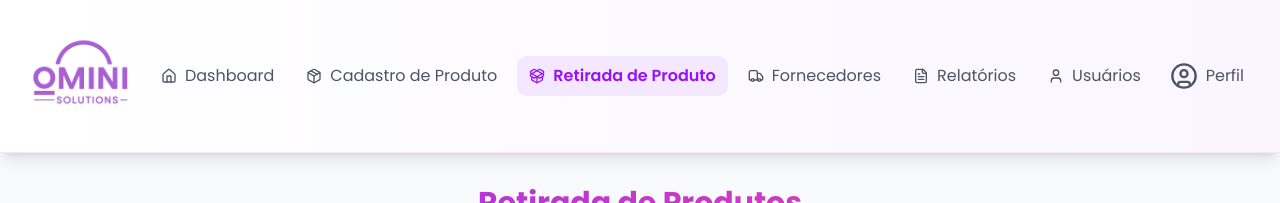
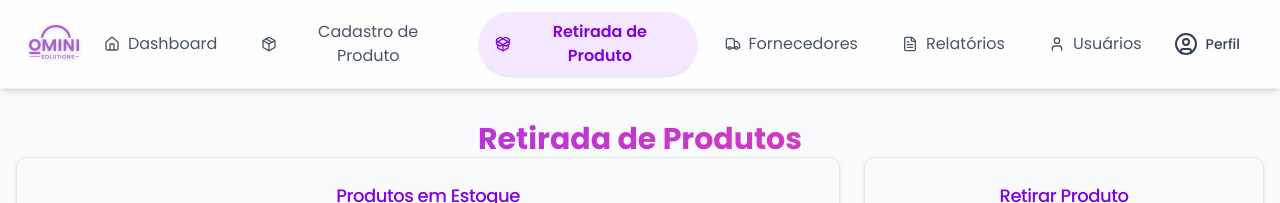
Before and after one commit to LucasMGcode/Omini, a React (Vite) app in the folder front/: page /withdraw-product in a window 1280 px wide. Shown: the top 203 px of the page. Built offline with nearby package versions, Linux system fonts and the light colour scheme; no server answers.

Commit message:
Aplica melhoria de design no Header

```diff
--- a/front/src/components/Header.tsx
+++ b/front/src/components/Header.tsx
@@ -1,64 +1,105 @@
-import { useState } from "react";
 import { Link, useLocation } from "react-router-dom";
-import { Search, User, Package, Home, FileText, PackageOpen, CircleUserIcon, Truck} from "lucide-react";
-
+import {
+  User,
+  Package,
+  Home,
+  FileText,
+  PackageOpen,
+  CircleUserIcon,
+  Truck,
+} from "lucide-react";
 
 const Header = () => {
   const location = useLocation();
-  const [searchQuery, setSearchQuery] = useState("");
 
   const isActive = (path: string) => {
-    return location.pathname === path ? "text-purple-600 font-semibold bg-purple-100 rounded-lg px-3 py-2" : "text-gray-600 hover:text-purple-600 hover:bg-purple-50 rounded-lg px-3 py-2 transition-all duration-300";
+    return location.pathname === path
+      ? "bg-purple-100 text-purple-700 font-semibold shadow-sm"
+      : "text-gray-600 hover:text-purple-600 hover:bg-purple-50";
   };
 
   return (
-    <header className="bg-gradient-to-r from-white to-purple-50 shadow-lg border-b border-purple-100">
-      <div className="container mx-auto px-6 py-4">
+    <header className="bg-white/80 backdrop-blur-md border-b border-purple-100 shadow-md">
+      <div className="container mx-auto px-6 py-3">
         <div className="flex items-center justify-between">
-          <div className="flex items-center space-x-3">
-            <Link to="/dashboard" className="flex items-center space-x-3">
+          {/* LOGO */}
+          <div className="flex items-center space-x-4">
+            <Link to="/dashboard" className="flex items-center">
               <img
                 src="/logo_omini.png"
                 alt="Omini Solutions"
-                className="h-30 w-auto"
+                className="h-16 w-auto drop-shadow-sm"
               />
             </Link>
           </div>
 
           {location.pathname !== "/" && (
-            <div className="hidden md:flex items-center space-x-2">
-              <Link to="/dashboard" className={`flex items-center space-x-2 ${isActive("/dashboard")} font-montserrat`}>
+            <nav className="hidden md:flex items-center space-x-3 font-montserrat">
+              <Link
+                to="/dashboard"
+                className={`flex items-center space-x-2 px-4 py-2 rounded-full transition-all duration-200 ${isActive(
+                  "/dashboard"
+                )}`}
+              >
                 <Home className="h-4 w-4" />
                 <span>Dashboard</span>
               </Link>
-              <Link to="/product-registration" className={`flex items-center space-x-2 ${isActive("/product-registration")} font-montserrat`}>
+              <Link
+                to="/product-registration"
+                className={`flex items-center space-x-2 px-4 py-2 rounded-full transition-all duration-200 ${isActive(
+                  "/product-registration"
+                )}`}
+              >
                 <Package className="h-4 w-4" />
                 <span>Cadastro de Produto</span>
               </Link>
-              <Link to="/withdraw-product" className={`flex items-center space-x-2 ${isActive("/withdraw-product")} font-montserrat`}>
+              <Link
+                to="/withdraw-product"
+                className={`flex items-center space-x-2 px-4 py-2 rounded-full transition-all duration-200 ${isActive(
+                  "/withdraw-product"
+                )}`}
+              >
                 <PackageOpen className="h-4 w-4" />
                 <span>Retirada de Produto</span>
               </Link>
-              <Link to="/supplier" className={`flex items-center space-x-2 ${isActive("/supplier")} font-montserrat`}>
+              <Link
+                to="/supplier"
+                className={`flex items-center space-x-2 px-4 py-2 rounded-full transition-all duration-200 ${isActive(
+                  "/supplier"
+                )}`}
+              >
                 <Truck className="h-4 w-4" />
                 <span>Fornecedores</span>
               </Link>
-              <Link to="/reports" className={`flex items-center space-x-2 ${isActive("/reports")} font-montserrat`}>
+              <Link
+                to="/reports"
+                className={`flex items-center space-x-2 px-4 py-2 rounded-full transition-all duration-200 ${isActive(
+                  "/reports"
+                )}`}
+              >
                 <FileText className="h-4 w-4" />
                 <span>Relatórios</span>
               </Link>
-              <Link to="/users" className={`flex items-center space-x-2 ${isActive("/users")} font-montserrat`}>
+              <Link
+                to="/users"
+                className={`flex items-center space-x-2 px-4 py-2 rounded-full transition-all duration-200 ${isActive(
+                  "/users"
+                )}`}
+              >
                 <User className="h-4 w-4" />
                 <span>Usuários</span>
               </Link>
-            </div>
+            </nav>
           )}
 
           {location.pathname !== "/" && (
             <div className="hidden md:flex items-center space-x-2">
-              <Link to="" className={`flex items-center space-x-2 ${isActive("")} font-montserrat`}>
-                <CircleUserIcon className="h-7 w-7" />
-                <span>Perfil</span>
+              <Link
+                to=""
+                className="flex items-center space-x-2 px-4 py-2 rounded-full hover:bg-purple-50 transition-all duration-200 text-gray-700 hover:text-purple-600"
+              >
+                <CircleUserIcon className="h-6 w-6" />
+                <span className="text-sm font-medium font-montserrat">Perfil</span>
               </Link>
             </div>
           )}
```
